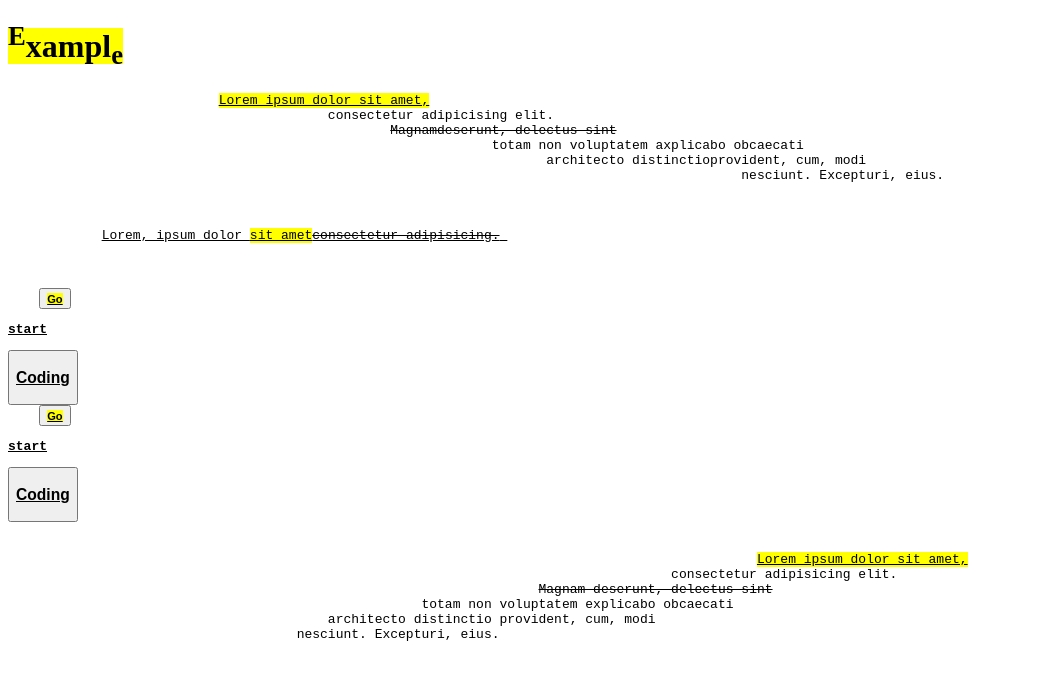
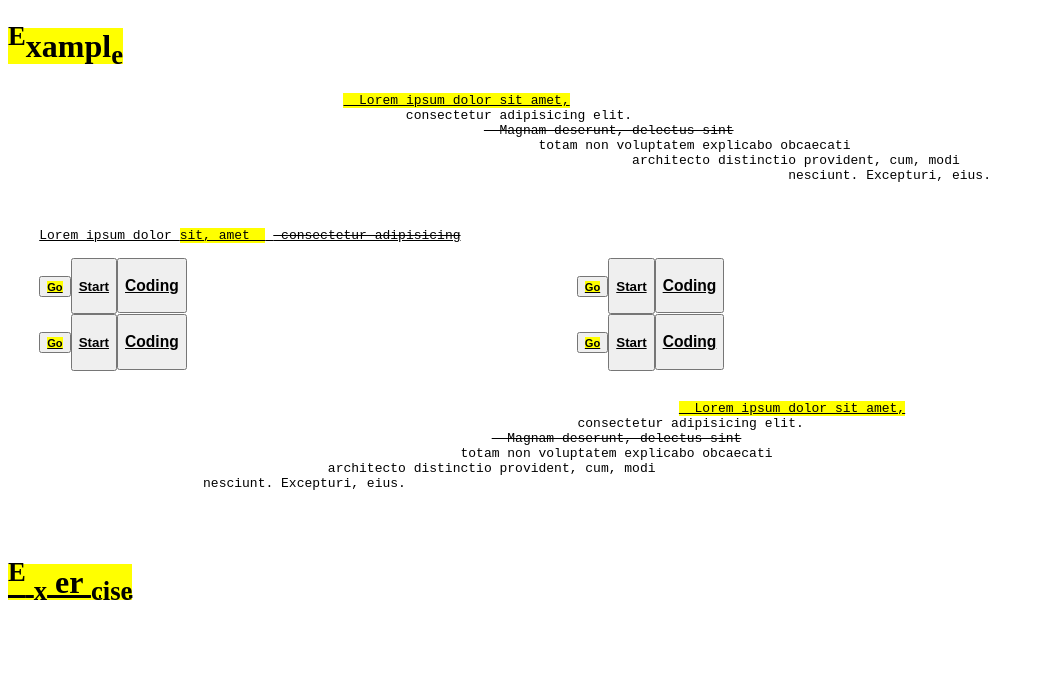
Before and after one commit to Masrur-Developer/Masrur_Front-Course, a plain HTML site: page copy-folder/html/exercise/ex2-copy.html in a window 1280 px wide. Shown: the whole page, without its empty margins (0-1043 px from the left). Drawn offline with Linux system fonts and the light colour scheme.

Commit message:
classwork 04-12-2024

```diff
--- a/copy-folder/html/exercise/ex2-copy.html
+++ b/copy-folder/html/exercise/ex2-copy.html
@@ -1,6 +1,5 @@
 <!DOCTYPE html>
-
-<body lang="en">
+<html lang="en">
 
 <head>
     <meta charset="UTF-8">
@@ -8,44 +7,55 @@
     <title>Exercise 2 copy</title>
 </head>
 
-    <html>
+<body>
 
     <h1>
-        <mark>
-            <sup>E</sup>xampl<sub>e</sub>
-        </mark>
+        <mark><sup>E</sup>xampl<sub>e</sub></mark>
     </h1>
 
     <pre>
-                           <ins><mark>Lorem ipsum dolor sit amet,</mark></ins>
-                                         consectetur adipicising elit.
-                                                 <del>Magnamdeserunt, delectus sint</del>
-                                                              totam non voluptatem axplicabo obcaecati
-                                                                     architecto distinctioprovident, cum, modi
+                                           <mark><ins>  Lorem ipsum dolor sit amet,</ins></mark>
+                                                   consectetur adipisicing elit.
+                                                             <del>  Magnam deserunt, delectus sint</del>
+                                                                    totam non voluptatem explicabo obcaecati
+                                                                                architecto distinctio provident, cum, modi
                                                                                                     nesciunt. Excepturi, eius.
 
 
 
-            <ins>Lorem, ipsum dolor <mark>sit amet</mark><del>consectetur adipisicing.</del> </ins>
+    <ins>Lorem ipsum dolor <mark>sit, amet  </mark> <del> consectetur adipisicing</del></ins>
+
+    <button><small><mark><b><ins>Go</ins></b></mark></small></button><button><h4><ins>Start</ins></h4></button><button><h3><ins>Coding</ins></h5></button>                                                  <button><small><mark><b><ins>Go</ins></b></mark></small></button><button><h4><ins>Start</ins></h4></button><button><h3><ins>Coding</ins></h5></button>
+    <button><small><mark><b><ins>Go</ins></b></mark></small></button><button><h4><ins>Start</ins></h4></button><button><h3><ins>Coding</ins></h5></button>                                                  <button><small><mark><b><ins>Go</ins></b></mark></small></button><button><h4><ins>Start</ins></h4></button><button><h3><ins>Coding</ins></h5></button>
 
 
-
-    <button><small><b><ins><mark>Go</mark></ins></b></small></button><buttton><p><ins><b>start</b></ins></p></buttton><button><h3><ins>Coding</ins></h3></button>
-    <button><small><b><ins><mark>Go</mark></ins></b></small></button><buttton><p><ins><b>start</b></ins></p></buttton><button><h3><ins>Coding</ins></h3></button>
-
-
-                                                                                                <ins><mark>Lorem ipsum dolor sit amet,</mark></ins>
+                                                                                      <mark><ins>  Lorem ipsum dolor sit amet,</ins></mark>
                                                                          consectetur adipisicing elit.
-                                                                    <del>Magnam deserunt, delectus sint</del>
+                                                              <del>  Magnam deserunt, delectus sint</del>
                                                           totam non voluptatem explicabo obcaecati
                                          architecto distinctio provident, cum, modi
                          nesciunt. Excepturi, eius.
 
+
+
 </pre>
+
+
+    <h1>
+        <mark>
+            <ins>
+                <sup>E</sup>
+                <sub>x</sub>
+                er
+                <sub>cise</sub>
+            </ins>
+        </mark>
+    </h1>
+
+
+
+
 
 </body>
 
-
 </html>
-
-</html>
```
Also changed, not shown: copy-folder/html/exercise/ex3-copy.html (+24 -0 lines), copy-folder/html/exercise/ex4-copy.html (renamed from copy-folder/html/exercise/ex5-copy.html, +1 -1 lines). Lines whose indentation alone changed are shown as unchanged.
